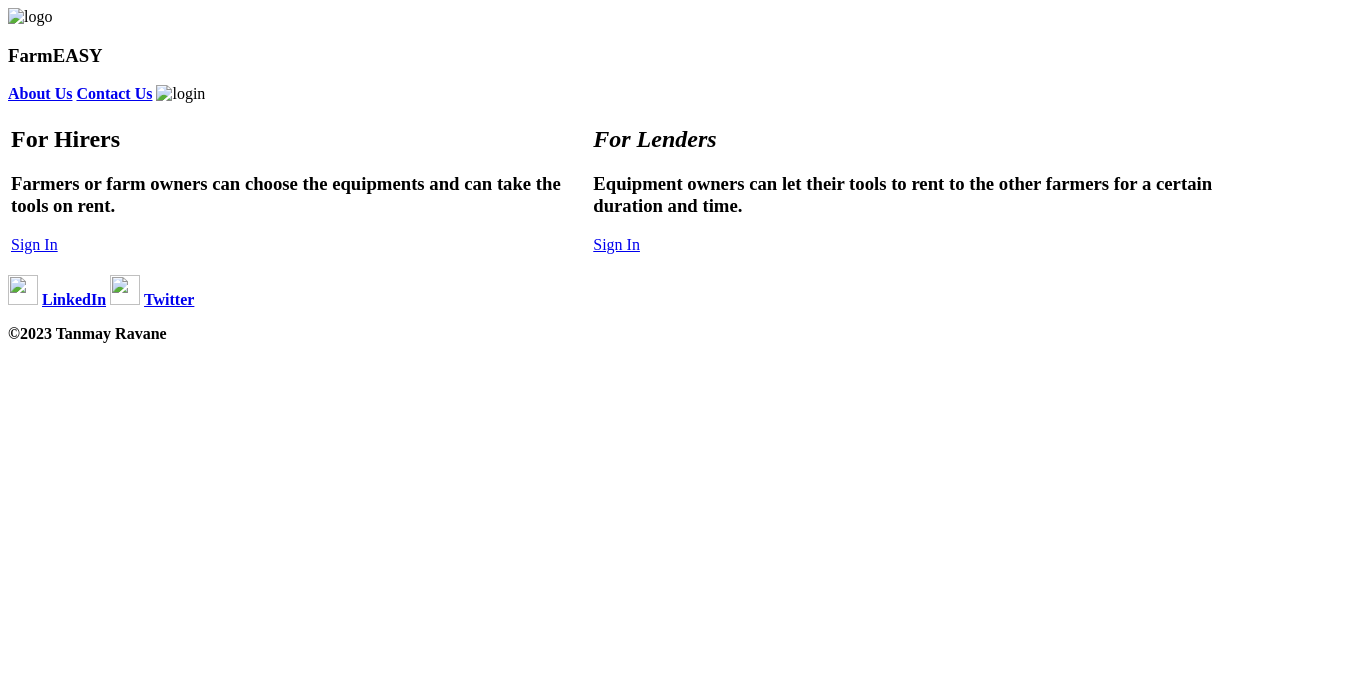
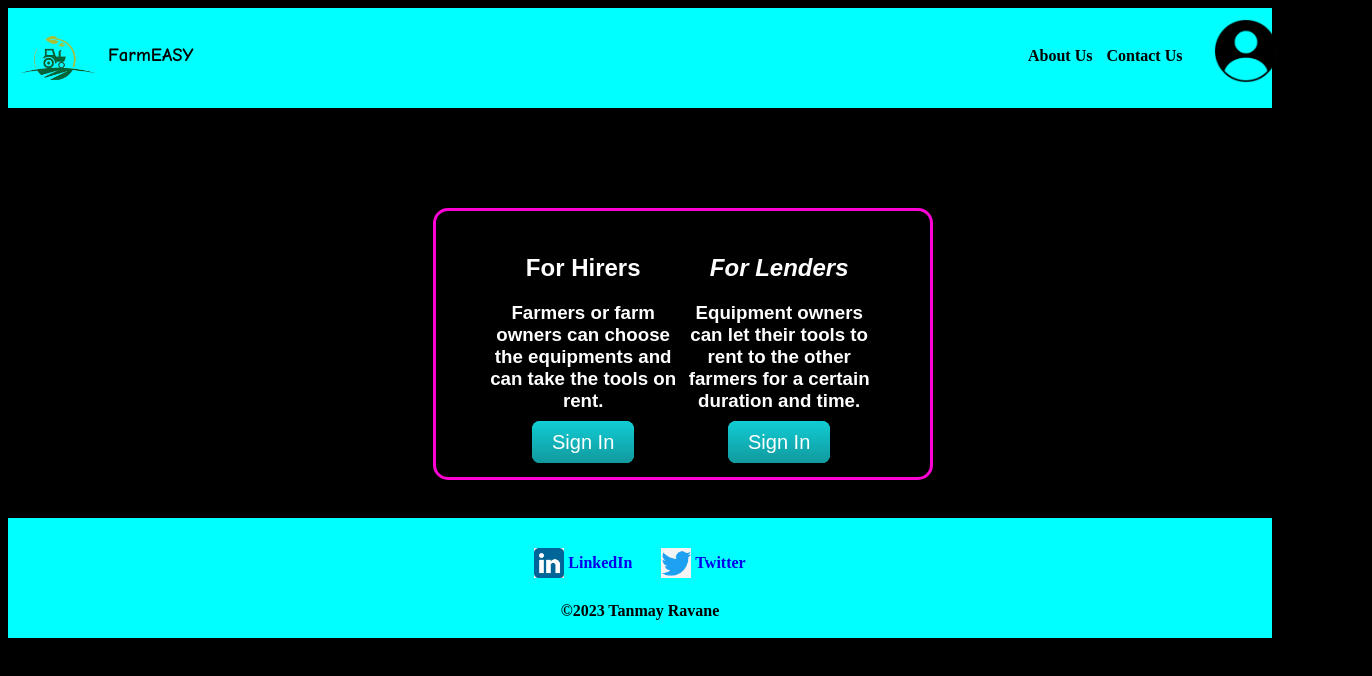
Before and after one commit to tanmay-ravane/EDI-project, a plain HTML site: page index.html in a window 1280 px wide. Shown: the whole page, 1372 px wide, since content can reach past the window. Drawn offline with Linux system fonts and the light colour scheme; files whose address does not match are found by name.

Commit message:
Add files via upload

```diff
--- /dev/null
+++ b/styles.css
@@ -0,0 +1,160 @@
+body{
+    background-color: black;
+}
+
+.Menu{
+    background-color: aqua;
+    height : 100px;
+}
+
+.heading{
+    font-family: 'Comic Sans MS','Lucida Sans', 'Lucida Sans Regular', 'Lucida Grande', 'Lucida Sans Unicode', Geneva, Verdana, sans-serif;
+    position : relative;
+    left : 100px;
+    top : -87px;
+}
+
+.logo{
+    height : 100px;
+    width : 100px;
+}
+
+.about{
+    color:black;
+    position : relative;
+    top : -190px;
+    left : 1020px;
+    text-decoration: none;
+}
+
+.about :hover{
+    color : #EAF6F6;
+}
+
+.about_matter{
+    color:white;
+    font-family : Arial, Helvetica, sans-serif;
+    position : relative;
+    top: 50px;
+    left : 440px;
+    width: 500px;
+    border-style: solid;
+    border-width : 3px;
+    border-radius: 15px;
+    border-color: rgb(255, 2, 213);
+    padding : 20px 50px 20px 50px;
+}
+
+.contactus{
+    color:black;
+    position : relative;
+    top : -190px;
+    left : 1030px;
+    text-decoration: none;
+}
+
+.contactus :hover{
+    color : #EAF6F6;
+}
+
+.contactus_matter{
+    color:white;
+    font-family : Arial, Helvetica, sans-serif;
+    position : relative;
+    top: 50px;
+    left : 440px;
+    width: 500px;
+    border-style: solid;
+    border-width : 3px;
+    border-radius: 15px;
+    border-color: rgb(255, 2, 213);
+    padding : 20px 50px 20px 50px;
+}
+
+.login{
+    height : 80px;
+    width : 80px;
+    position: relative;
+    left : 1050px;
+    top : -160px;
+}
+
+.table{
+    color : white;
+    text-align: center;
+    font-family : Arial, Helvetica, sans-serif;
+    width: 500px;
+    position : relative;
+    left : 425px;
+    top : 100px;
+    padding : 20px 50px 20px 50px;
+    border-color: rgb(255, 2, 213);
+    border-style:solid;
+    border-width : 3px;
+    border-radius: 15px;
+}
+
+.btn {
+    background: #11cdd4;
+    background-image: -webkit-linear-gradient(top, #11cdd4, #11999e);
+    background-image: -moz-linear-gradient(top, #11cdd4, #11999e);
+    background-image: -ms-linear-gradient(top, #11cdd4, #11999e);
+    background-image: -o-linear-gradient(top, #11cdd4, #11999e);
+    background-image: linear-gradient(to bottom, #11cdd4, #11999e);
+    -webkit-border-radius: 8;
+    -moz-border-radius: 8;
+    border-radius: 8px;
+    font-family : Arial, Helvetica, sans-serif;
+    color: white;
+    font-size: 20px;
+    padding: 10px 20px 10px 20px;
+    text-decoration: none;
+  }
+
+  .btn:hover {
+    background: rgb(255, 2, 213);
+    background-image: -webkit-linear-gradient(top, rgb(255, 2, 213), #2bc4ad);
+    background-image: -moz-linear-gradient(top, rgb(255, 2, 213), #2bc4ad);
+    background-image: -ms-linear-gradient(top, rgb(255, 2, 213), #2bc4ad);
+    background-image: -o-linear-gradient(top, rgb(255, 2, 213), #2bc4ad);
+    background-image: linear-gradient(to bottom, rgb(255, 2, 213), #2bc4ad);
+    text-decoration: none;
+  }
+
+  .twitter{
+    margin-left: 25px;
+    position : relative;
+    top : 10px;
+}
+
+.twitter_link{
+    text-decoration: none;
+}
+
+.twitter_link :hover{
+    color : #EAF6F6;
+}
+
+.linkedin{
+    position : relative;
+    top : 10px;
+}
+
+.linkedin_link{
+    text-decoration: none;
+}
+
+.linkedin_link :hover{
+    color : #EAF6F6;
+}
+
+.bottom-container{
+    text-align: center;
+    position : relative;
+    top : 120px;
+    background-color: aqua;
+    color: black;
+    padding: 20px;
+    height : 80px;
+    line-height: 2;
+}
```
Also changed, not shown: about.html (added, +13 -0 lines), contactus.html (added, +20 -0 lines), 360_F_118033506_uMrhnrjBWBxVE9sYGTgBht8S5liVnIeY-removebg-preview.png (added), icon.ico (added), index.html (line endings or trailing spaces), linkedin modified.jpg (added), logo-removebg-preview.png (added), owner.html (added), tenants.html (added), tutorials.html (added), twitter modified.png (added).
